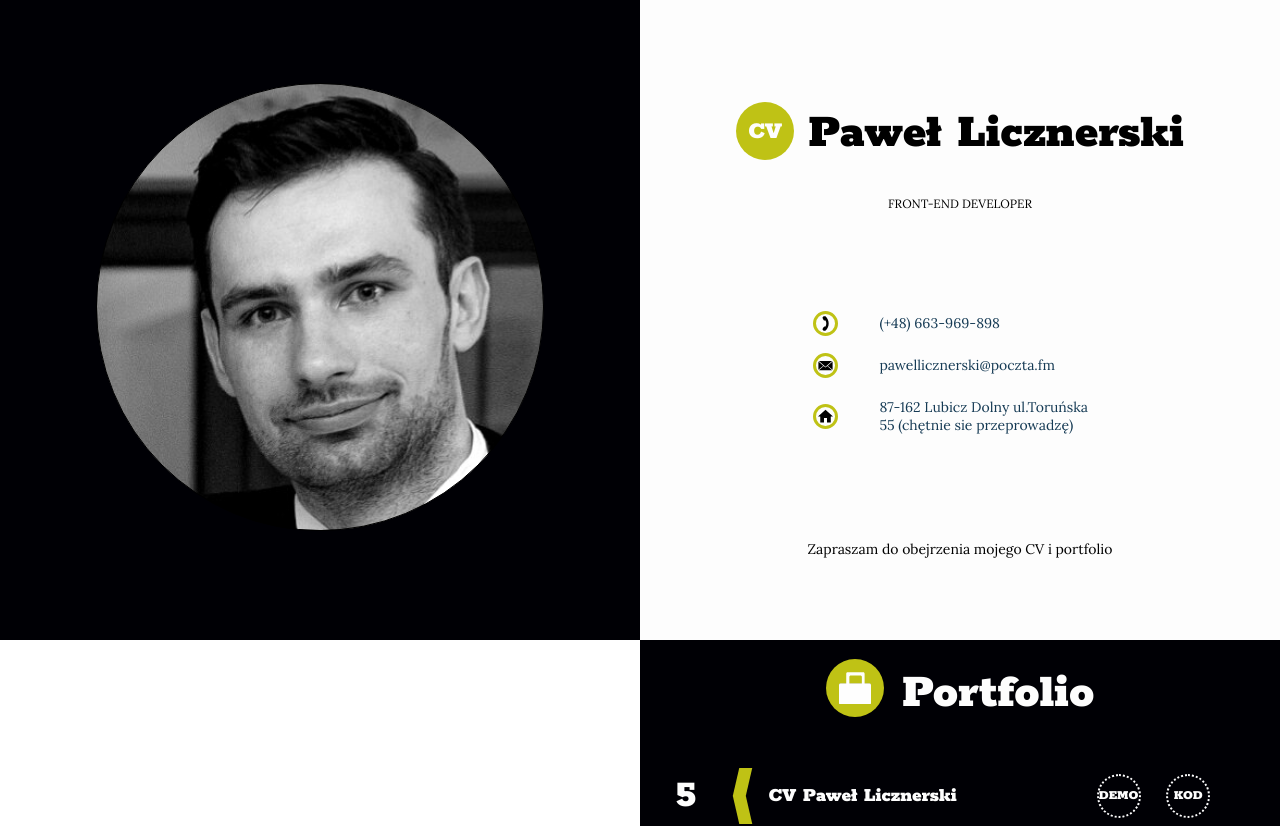
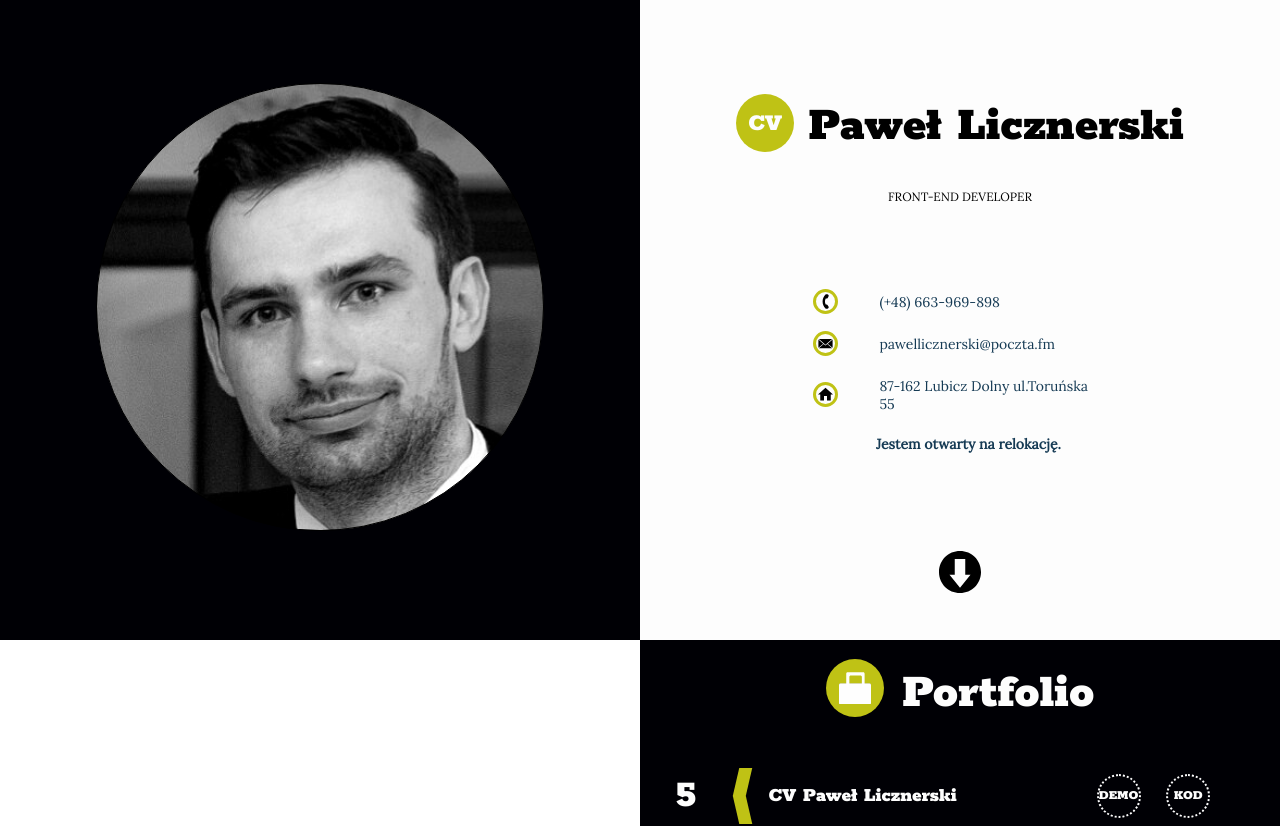
Before and after one commit to pawellicznerski/cv_pawel, a React (Create React App) app: page / in a window 1280 px wide. Shown: the top 826 px of the page. Built offline with nearby package versions, Linux system fonts and the light colour scheme.

Commit message:
changing header

```diff
--- a/src/App.css
+++ b/src/App.css
@@ -149,21 +149,34 @@
           background-image: url("./components/cv-page/header/__header__contact-info__images/header__contact-info__image_e-mail.svg"); }
         .header__about-me__contact-info__item__icon_address {
           background-image: url("./components/cv-page/header/__header__contact-info__images/header__contact-info__image_address.svg"); }
-    .header__about-me__welcome-text {
-      margin-bottom: 14px;
-      text-align: center;
-      width: 80%; }
-      @media (min-width: 600px) {
-        .header__about-me__welcome-text {
-          width: 90%; } }
-      @media (min-width: 760px) {
-        .header__about-me__welcome-text {
-          width: 70%;
-          font-size: 14px;
-          margin-bottom: 3vw; } }
-      @media (min-width: 1400px) {
-        .header__about-me__welcome-text {
-          font-size: 25px; } }
+      .header__about-me__contact-info__relocation-text {
+        color: #153a54;
+        padding: 10px;
+        margin-left: 60px; }
+        @media (min-width: 600px) {
+          .header__about-me__contact-info__relocation-text {
+            margin-left: 35px; } }
+        @media (min-width: 760px) {
+          .header__about-me__contact-info__relocation-text {
+            margin-left: 48px; } }
+        @media (min-width: 1000px) {
+          .header__about-me__contact-info__relocation-text {
+            margin-left: 56px; } }
+        @media (min-width: 1400px) {
+          .header__about-me__contact-info__relocation-text {
+            margin-left: 64px; } }
+    .header__about-me__welcome-text_arrow {
+      margin: 10px;
+      height: 33px;
+      width: 33px;
+      background-image: url("./components/cv-page/header/__header__contact-info__images/header_arrow.svg");
+      background-position: center;
+      background-repeat: no-repeat;
+      background-size: cover; }
+      @media (min-width: 1000px) {
+        .header__about-me__welcome-text_arrow {
+          height: 42px;
+          width: 42px; } }
 
 .portfolio {
   width: 100%;
--- a/src/components/cv-page/header/_header.scss
+++ b/src/components/cv-page/header/_header.scss
@@ -167,22 +167,68 @@
           }
         }
       }
+      &__relocation-text{
+        color: $color__primary_navy-blue;
+        padding: 10px;
+        // text-align: center;
+        margin-left: 60px;
+        @include mobile{
+          margin-left: 35px;
+        };
+        @include tablet{
+          margin-left: 48px;
+        };
+        @include laptop{
+          margin-left: 56px;
+        };
+        @include desktop{
+          margin-left: 64px;
+        };
+      }
     }//contact-info
-    &__welcome-text{
-      margin-bottom: 14px;
-      text-align: center;
-      width: 80%;
-      @include mobile{
-        width: 90%;
-      };
-      @include tablet{
-        width: 70%;
-        font-size: 14px;
-        margin-bottom: 3vw;
-      };
-      @include desktop{
-        font-size: 25px;
+    &__welcome-text_arrow{
+      margin: 10px;
+      height: 33px;
+      width: 33px;
+      background-image: url("./components/cv-page/header/__header__contact-info__images/header_arrow.svg");
+      background-position: center;
+      background-repeat: no-repeat;
+      background-size: cover;
+      @include laptop{
+        height: 42px;
+        width: 42px;
       };
     }
+    // &__welcome-text{
+    //   // border: 1px solid red;
+    //   min-width: 80%;
+    //   display: flex;
+    //   justify-content: center;
+    //   &_arrow{
+    //     height: 20px;
+    //     width: 20px;
+    //     background-image: url("./components/cv-page/header/__header__contact-info__images/header_arrow.svg");
+    //     background-position: center;
+    //     background-repeat: no-repeat;
+    //     background-size: cover;
+    //   }
+    //   &_text{
+    //     font-size: 11px;
+    //     margin-bottom: 14px;
+    //     text-align: center;
+    //     width: 80%;
+    //     @include mobile{
+    //       width: 90%;
+    //     };
+    //     @include tablet{
+    //       width: 70%;
+    //       font-size: 14px;
+    //       margin-bottom: 3vw;
+    //     };
+    //     @include desktop{
+    //       font-size: 25px;
+    //     };
+    //   }
+    // }
   }//about-me
 }//header
--- a/src/components/cv-page/header/header.js
+++ b/src/components/cv-page/header/header.js
@@ -28,11 +28,13 @@ export class Header extends Component {
             </div>
             <div className="header__about-me__contact-info__item">
               <div className="header__about-me__contact-info__item__icon header__about-me__contact-info__item__icon_address"></div>
-              <p className="header__about-me__contact-info__item__text header__about-me__contact-info__item__text_last">87-162 Lubicz Dolny ul.Toruńska 55 (chętnie sie przeprowadzę)</p>
+              <p className="header__about-me__contact-info__item__text header__about-me__contact-info__item__text_last">87-162 Lubicz Dolny ul.Toruńska 55 </p>
             </div>
+            <strong  className="header__about-me__contact-info__relocation-text">Jestem otwarty na relokację.</strong>
           </div>
 
-          <span className="header__about-me__welcome-text">Zapraszam do obejrzenia mojego CV i portfolio</span>
+          <div className="header__about-me__welcome-text_arrow"></div>
+
         </div>
 
       </div>
```
Also changed, not shown: src/components/cv-page/header/__header__contact-info__images/header__contact-info__image_phone.svg, src/components/cv-page/header/__header__contact-info__images/header_arrow.svg (added).
